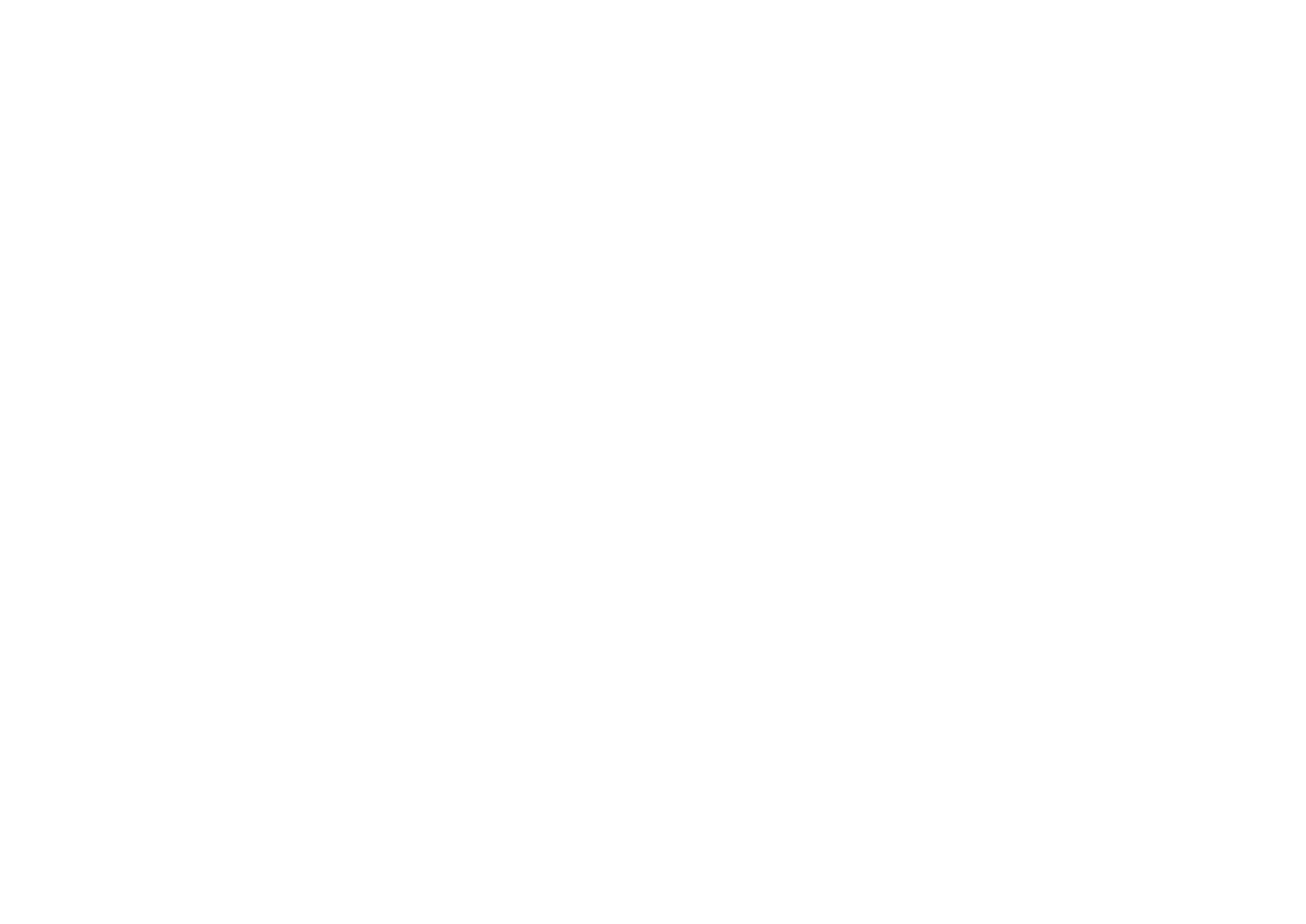
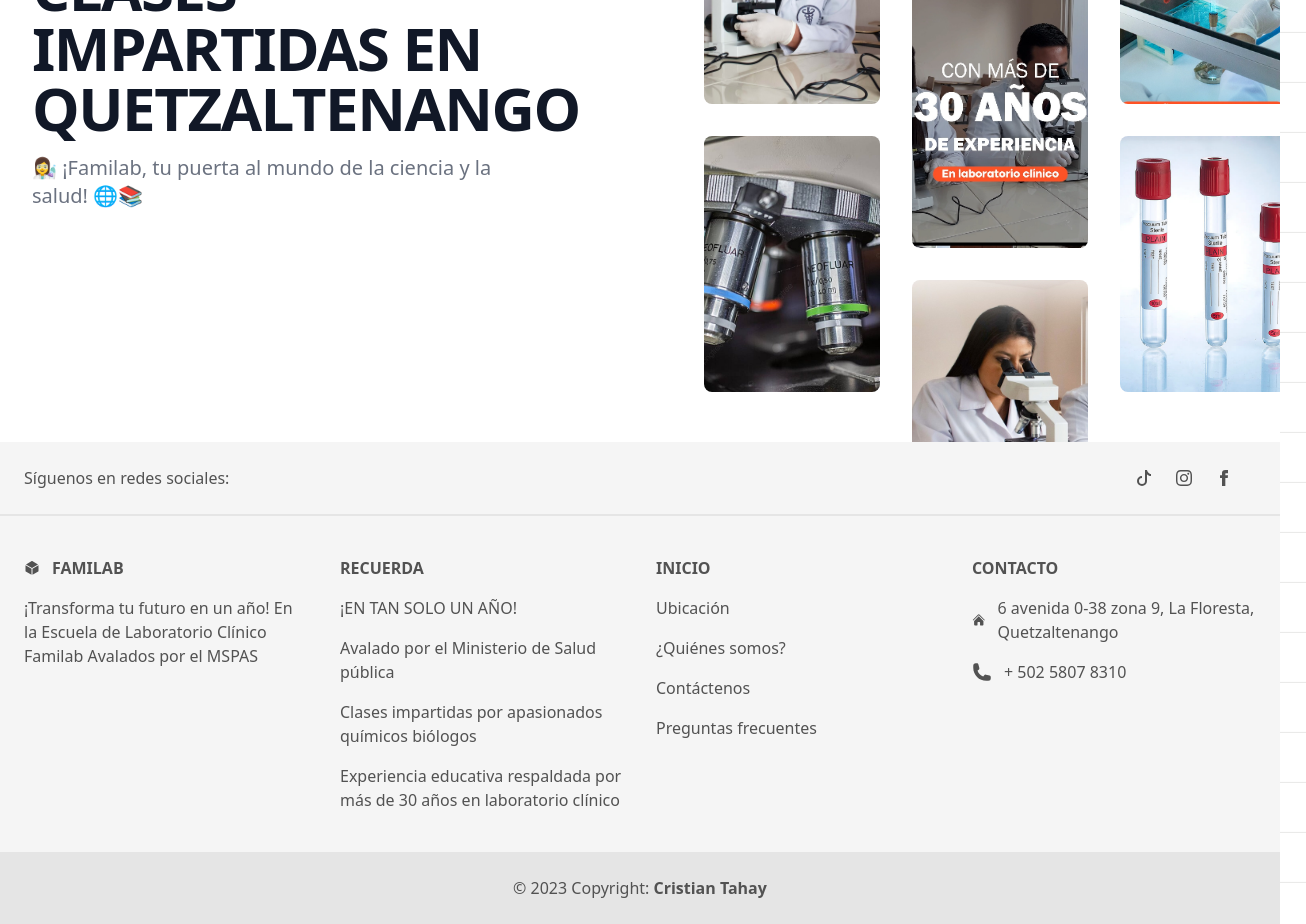
Before and after one commit to tahayk3/familab, a React (Create React App) app: page /familab/build/contacto in a window 1280 px wide. Before the commit this address had no page. Shown: the part 1842-2766 px from the top of the page, 1306 px wide, since content can reach past the window. Before the commit the page ends 800 px from the top, so only its background shows below. Built offline with nearby package versions, Linux system fonts and the light colour scheme.

Commit message:
modificando rutas, finales 5

```diff
--- a/src/App.js
+++ b/src/App.js
@@ -15,11 +15,11 @@
 const App = () => {
   return (
     <Routes>
-      <Route path="/familab/build/" element={ [<NavbarDefault/>, <Welcome/>,<Learnlist/>,<Fade right><Gallery/></Fade>, <Footer/> ]  } />
-      <Route path="/ubicacion/" element={ [<NavbarDefault/>, <Location/>, <Footer/>] } />
-      <Route path="/sobre-nosotros/" element={  [<NavbarDefault/>, <Information/>, <Footer/>] } />
-      <Route path="/contacto/" element={ [<NavbarDefault/>, <Contact/>, <Footer/>] } />
-      <Route path="/preguntas-frecuentes/" element={  [<NavbarDefault/>, <Frequentlyasked/>, <Footer/>] } />
+      <Route path="/familab/build/*" element={ [<NavbarDefault/>, <Welcome/>,<Learnlist/>,<Fade right><Gallery/></Fade>, <Footer/> ]  } />
+      <Route path="/ubicacion" element={ [<NavbarDefault/>, <Location/>, <Footer/>] } />
+      <Route path="/sobre-nosotros" element={  [<NavbarDefault/>, <Information/>, <Footer/>] } />
+      <Route path="/contacto" element={ [<NavbarDefault/>, <Contact/>, <Footer/>] } />
+      <Route path="/preguntas-frecuentes" element={  [<NavbarDefault/>, <Frequentlyasked/>, <Footer/>] } />
     </Routes>
 
   );
--- a/src/components/NavbarDefault/NavbarDefault.jsx
+++ b/src/components/NavbarDefault/NavbarDefault.jsx
@@ -6,11 +6,11 @@
 
 
 const navigation = [
-  { name: 'Inicio', href: '/familab/build/', current: true },
-  { name: 'Ubicación', href: '/ubicacion/', current: false },
-  { name: '¿Quiénes somos?', href: '/sobre-nosotros/', current: false },
-  { name: 'Contáctenos', href: '/contacto/', current: false },
-  { name: 'Preguntas frecuentes', href: '/preguntas-frecuentes/', current: false },
+  { name: 'Inicio', href: '/familab/build/*', current: true },
+  { name: 'Ubicación', href: '/ubicacion', current: false },
+  { name: '¿Quiénes somos?', href: '/sobre-nosotros', current: false },
+  { name: 'Contáctenos', href: '/contacto', current: false },
+  { name: 'Preguntas frecuentes', href: '/preguntas-frecuentes', current: false },
 ]
 
 function classNames(...classes) {
```
Also changed, not shown: 7 other files (tests, documents, lock files or other folders).
